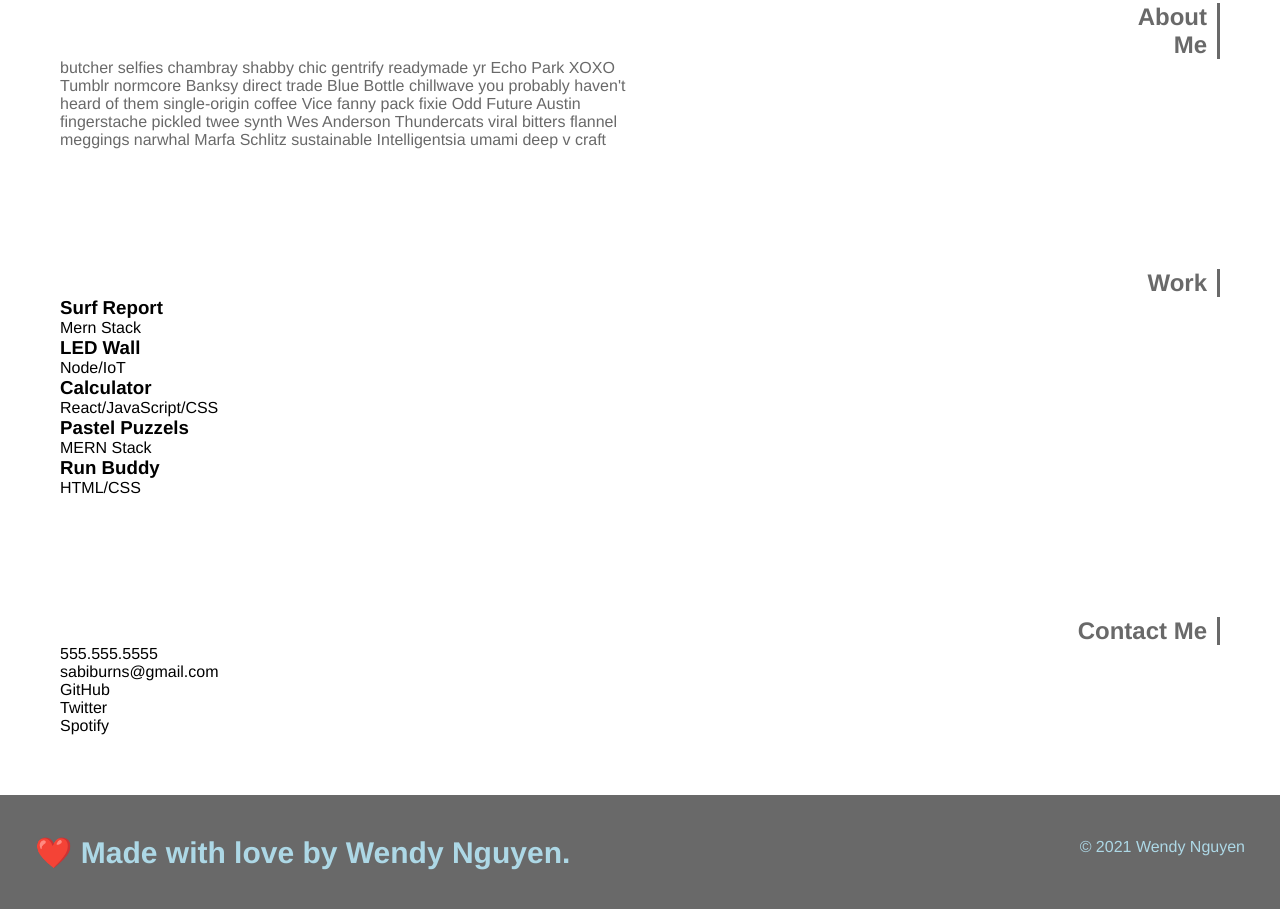
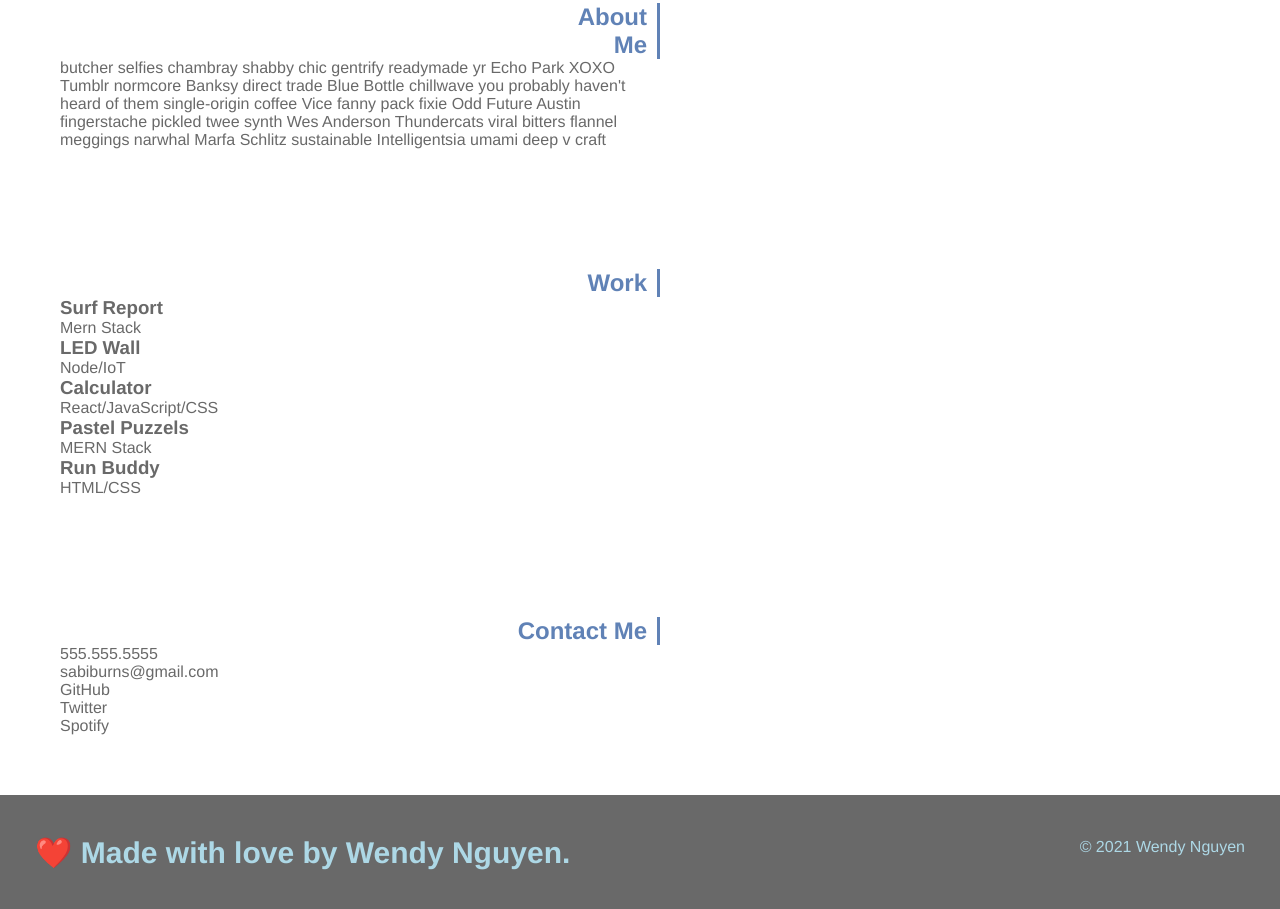
Before and after one commit to wendyqnguyen/wqn-portfolio, a plain HTML site: page index.html in a window 1280 px wide. Shown: the part 739-1648 px from the top of the page. Drawn offline with Linux system fonts and the light colour scheme.

Commit message:
organize about me, work, contact into 2 columns

```diff
--- a/assets/css/style.css
+++ b/assets/css/style.css
@@ -111,9 +111,7 @@
     width: 600px;
     display: inline-block;
     vertical-align: top;
-    /* margin: 0 auto 30px auto; */
     color: #696969;
-    /* text-align: left; */
 }
 
 .bio {
@@ -124,8 +122,11 @@
 
 
   /* Work style start */
-.work {
-
+.work div{
+    width: 600px;
+    display: inline-block;
+    vertical-align: top;
+    color: #696969;
 }
 
 .work h3 {
@@ -151,7 +152,11 @@
 
 
   /* Contact Me style start */
-.contact {
+.contact div {
+    width: 600px;
+    display: inline-block;
+    vertical-align: top;
+    color: #696969;
 
 }
 
@@ -179,9 +184,9 @@
 
   .section-title {
       text-align: right;
-      border-right: 3px solid #696969;
+      border-right: 3px solid #6082b6;
       padding-right: 10px;
-      color: #696969;
+      color: #6082b6;
   }
 
   .subtitle {
--- a/index.html
+++ b/index.html
@@ -46,7 +46,9 @@
         <!-- "about me" section -->
         <section id="about-me" class="about">
             <div class="about-me">
+                <div>
                     <h2 class="section-title text-right">About<br>Me</h2>
+                </div>
                 <div class="bio text-left">
                     <p>
                         butcher selfies chambray shabby chic gentrify readymade yr Echo Park XOXO Tumblr normcore Banksy direct trade Blue
@@ -60,14 +62,14 @@
 
         <!-- "work" section -->
         <section id="work" class="work">
+            <div>
                 <h2 class="section-title">Work</h2>
+            </div>
             <div class="apps-container">
                 <div class="main-app">
-                <div class="secondary-app">
                     <!-- <img src="./assets/images/app-1.jpeg" alt="" /> -->
                     <h3>Surf Report</h3>
                     <p>Mern Stack</p>
-                </div>
                 </div>
                 <div class="secondary-app-grid">
                     <div class="secondary-app">
@@ -99,42 +101,36 @@
 
         <!-- "contact me" section -->
         <section id="contact-me" class="contact">
+            <div>
                 <h2 class="section-title">Contact Me</h2>
+            </div>
 
+            <div class="contact-info">
                 <!-- "phone number"-->
-          <article class="contact-info">
                 <div class="phone-number">
                 <p>555.555.5555</p>
                 </div>
-          </article>
 
                 <!-- email -->
-          <article class="contact-info">
                 <div class="email">
                 <p>sabiburns@gmail.com</p>
                 </div>
-          </article>
 
                 <!-- github -->
-          <article class="contact-info">
                 <div class="github">
                 <p>GitHub</p>
                 </div>
-          </article>
 
                 <!-- Twitter -->
-          <article class="contact-info">
                 <div class="twitter">
                 <p>Twitter</p>
                 </div>
-          </article>
 
                 <!-- Spotify -->
-          <article class="contact-info">
                 <div class="spotify">
                 <p>Spotify</p>
                 </div>
-          </article>
+            </div>
         </section>
 
 
```
Lines whose indentation alone changed are shown as unchanged.
